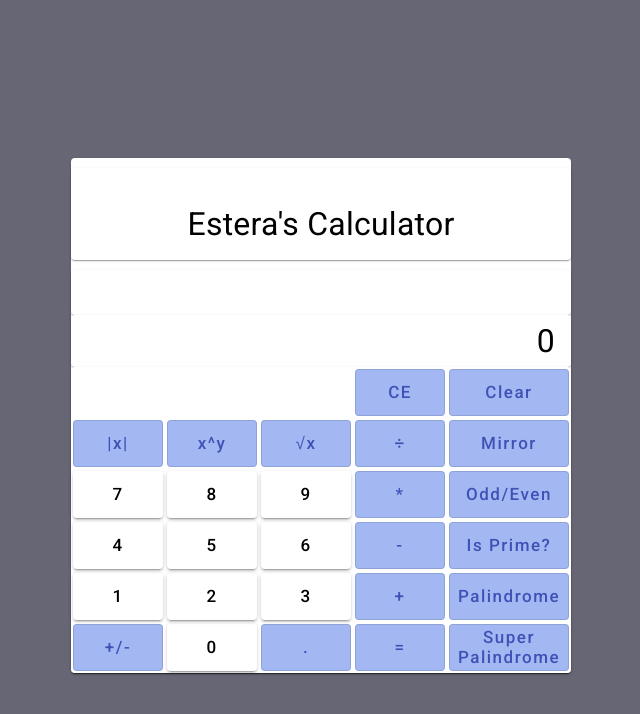
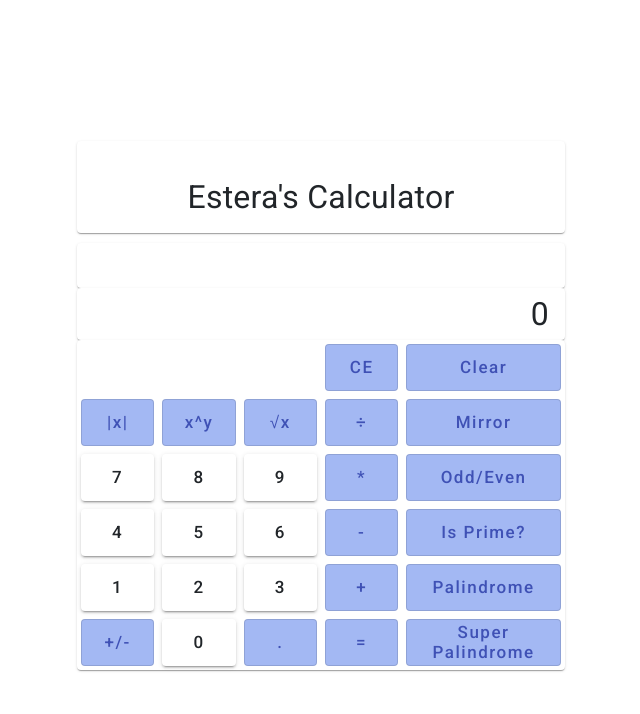
Before and after one commit to ProgramingLearning/CalculatorUI, an Angular app in the folder CalculatorUI/: page / in a window 1280 px wide. Shown: the top 714 px of the page, without its empty margins (319-959 px from the left). Built offline with nearby package versions, Linux system fonts and the light colour scheme.

Commit message:
added bootstrap layout of buttons

```diff
--- a/CalculatorUI/angular.json
+++ b/CalculatorUI/angular.json
@@ -31,9 +31,12 @@
             ],
             "styles": [
               "@angular/material/prebuilt-themes/indigo-pink.css",
-              "src/styles.scss"
+              "src/styles.scss",
+              "./node_modules/bootstrap/dist/css/bootstrap.min.css"
             ],
-            "scripts": []
+            "scripts": [
+              "./node_modules/bootstrap/dist/js/bootstrap.min.js"
+            ]
           },
           "configurations": {
             "production": {
--- a/CalculatorUI/package.json
+++ b/CalculatorUI/package.json
@@ -21,6 +21,9 @@
     "@angular/platform-browser-dynamic": "^15.1.0",
     "@angular/router": "^15.1.0",
     "@ng-bootstrap/ng-bootstrap": "^14.0.1",
+    "bootstrap": "^5.2.3",
+    "jquerry": "^0.0.1-security",
+    "popper": "^1.0.1",
     "rxjs": "~7.8.0",
     "tslib": "^2.3.0",
     "zone.js": "~0.12.0"
--- a/CalculatorUI/src/app/app.component.scss
+++ b/CalculatorUI/src/app/app.component.scss
@@ -1,6 +1,3 @@
 .mat-body, .mat-body-2, .mat-typography .mat-body, .mat-typography .mat-body-2, .mat-typography {
-    font: 400 14px/20px Roboto, sans-serif;
-    letter-spacing: .0178571429em;
-    margin: 15px;
-    background-color: #17171c;
+
   }
--- a/CalculatorUI/src/app/calculator/calculator.component.html
+++ b/CalculatorUI/src/app/calculator/calculator.component.html
@@ -1,56 +1,127 @@
 <div class="container-sm">
   <!-- <h1 class="text-center">Estera's Calculator</h1> -->
-  <mat-card class="all-content">
-
+  <div class="row">
+    <div class="col-12">
       <mat-card class="title">Estera's Calculator</mat-card>
-
+    </div>
+  </div>
+  <div class="row">
+    <div class="col-12">
       <mat-card class="message-label">
         <mat-card-content>{{output}}</mat-card-content>
       </mat-card>
+    </div>
+  </div>
+  <div class="row">
+    <div class="col-12">
       <mat-card class="result-label">
         <mat-card-content>{{input}}</mat-card-content>
       </mat-card>
-
+    </div>
+  </div>
+  <div class="container">
+    <div class="row">
       <mat-card class="calculator-buttons">
-      <div class="col-sm-3 p-1 m-0">
+        <div class="row">
+          <div class="col-sm-6 p-3 m-0"></div>
+          <div class="col-sm-2 p-1 m-0">
             <button mat-stroked-button color="primary" class="op-buttons" (click)="pressClear()">CE</button>
+          </div>
+          <div class="col-sm-4 p-1 m-0">
             <button mat-stroked-button color="primary" class="long-op-buttons" (click)="pressDelete()">Clear</button>
           </div>
-      <div class="col-sm-3 p-1 m-0">
+        </div>
+        <div class="row">
+          <div class="col-sm-2 p-1 m-0">
             <button mat-stroked-button color="primary" class="op-buttons" (click)="pressOperation('MOD')">|x|</button>
+          </div>
+          <div class="col-sm-2 p-1 m-0">
             <button mat-stroked-button color="primary" class="op-buttons" (click)="pressOperation('^')">x^y</button>
+          </div>
+          <div class="col-sm-2 p-1 m-0">
             <button mat-stroked-button color="primary" class="op-buttons" (click)="pressOperation('√')">√x</button>
+          </div>
+          <div class="col-sm-2 p-1 m-0">
             <button mat-stroked-button color="primary" class="op-buttons" (click)="pressOperation('/')">÷</button>
-        <button mat-stroked-button color="primary" class="long-op-buttons" (click)="pressOperation('M')">Mirror</button>
           </div>
-      <div class="col-sm-3 p-1 m-0">
+          <div class="col-sm-4 p-1 m-0">
+            <button mat-stroked-button color="primary" class="long-op-buttons"
+              (click)="pressOperation('M')">Mirror</button>
+          </div>
+        </div>
+        <div class="row">
+          <div class="col-sm-2 p-1 m-0">
             <button mat-raised-button color="link" class="num-buttons" (click)="pressNum('7')">7</button>
+          </div>
+          <div class="col-sm-2 p-1 m-0">
             <button mat-raised-button color="link" class="num-buttons" (click)="pressNum('8')">8</button>
+          </div>
+          <div class="col-sm-2 p-1 m-0">
             <button mat-raised-button color="link" class="num-buttons" (click)="pressNum('9')">9</button>
+          </div>
+          <div class="col-sm-2 p-1 m-0">
             <button mat-stroked-button color="primary" class="op-buttons" (click)="pressOperation('*')">*</button>
-        <button mat-stroked-button color="primary" class="long-op-buttons" (click)="pressOperation('OE')">Odd/Even</button>
           </div>
-      <div class="col-sm-3 p-1 m-0">
+          <div class="col-sm-4 p-1 m-0">
+            <button mat-stroked-button color="primary" class="long-op-buttons"
+              (click)="pressOperation('OE')">Odd/Even</button>
+          </div>
+        </div>
+        <div class="row">
+          <div class="col-sm-2 p-1 m-0">
             <button mat-raised-button color="link" class="num-buttons" (click)="pressNum('4')">4</button>
+          </div>
+          <div class="col-sm-2 p-1 m-0">
             <button mat-raised-button color="link" class="num-buttons" (click)="pressNum('5')">5</button>
+          </div>
+          <div class="col-sm-2 p-1 m-0">
             <button mat-raised-button color="link" class="num-buttons" (click)="pressNum('6')">6</button>
+          </div>
+          <div class="col-sm-2 p-1 m-0">
             <button mat-stroked-button color="primary" class="op-buttons" (click)="pressOperation('-')">-</button>
-        <button mat-stroked-button color="primary" class="long-op-buttons" (click)="pressOperation('PRIME')">Is Prime?</button>
           </div>
-      <div class="col-sm-3 p-1 m-0">
+          <div class="col-sm-4 p-1 m-0">
+            <button mat-stroked-button color="primary" class="long-op-buttons" (click)="pressOperation('PRIME')">Is
+              Prime?</button>
+          </div>
+        </div>
+        <div class="row">
+          <div class="col-sm-2 p-1 m-0">
             <button mat-raised-button color="link" class="num-buttons" (click)="pressNum('1')">1</button>
+          </div>
+          <div class="col-sm-2 p-1 m-0">
             <button mat-raised-button color="link" class="num-buttons" (click)="pressNum('2')">2</button>
+          </div>
+          <div class="col-sm-2 p-1 m-0">
             <button mat-raised-button color="link" class="num-buttons" (click)="pressNum('3')">3</button>
+          </div>
+          <div class="col-sm-2 p-1 m-0">
             <button mat-stroked-button color="primary" class="op-buttons" (click)="pressOperation('+')">+</button>
-        <button mat-stroked-button color="primary" class="long-op-buttons" (click)="pressOperation('P')">Palindrome</button>
           </div>
-      <div class="col-sm-3 p-1 m-0">
+          <div class="col-sm-4 p-1 m-0">
+            <button mat-stroked-button color="primary" class="long-op-buttons"
+              (click)="pressOperation('P')">Palindrome</button>
+          </div>
+        </div>
+        <div class="row">
+          <div class="col-sm-2 p-1 m-0">
             <button mat-stroked-button color="primary" class="op-buttons" (click)="pressCS()">+/-</button>
+          </div>
+          <div class="col-sm-2 p-1 m-0">
             <button mat-raised-button color="link" class="num-buttons" (click)="pressNum('0')">0</button>
+          </div>
+          <div class="col-sm-2 p-1 m-0">
             <button mat-stroked-button color="primary" class="op-buttons" (click)="pressDot()">.</button>
+          </div>
+          <div class="col-sm-2 p-1 m-0">
             <button mat-stroked-button color="primary" class="op-buttons" (click)="pressOperation('RESULT')">=</button>
-        <button mat-stroked-button color="primary" class="long-op-buttons" (click)="pressOperation('SP')">Super Palindrome</button>
+          </div>
+          <div class="col-sm-4 p-1 m-0">
+            <button mat-stroked-button color="primary" class="long-op-buttons" (click)="pressOperation('SP')">Super
+              Palindrome</button>
+          </div>
         </div>
       </mat-card>
-  </mat-card>
     </div>
+  </div>
+</div>
--- a/CalculatorUI/src/app/calculator/calculator.component.scss
+++ b/CalculatorUI/src/app/calculator/calculator.component.scss
@@ -1,11 +1,4 @@
-
-.mat-mdc-card.all-content {
-    width: fit-content;
-    align-self: center;
-    display: flex;
-}
-
-.mat-mdc-card.title {
+.title {
     font-size: xx-large;
     height: 30px;
     align-content: end;
@@ -15,37 +8,27 @@
     padding: 46px;
     align-items: center;
 }
-.mat-mdc-card.message-label{
+
+.message-label {
     height: 45px;
 }
-.calculator-buttons button {
+.calculator-buttons button{
     height: 47px;
+    width: 100%;
+    font-size: 17px;
+}
 
-    font-size: 17px;
-    margin: 2px;
-}
-.num-buttons{
-    width: 90px;
-}
 .op-buttons {
     background-color: rgb(163, 184, 243);
-    color: #684c4c;
-    width: 90px;
+
 }
+
 .long-op-buttons {
     background-color: rgb(163, 184, 243);
-    color: #684c4c;
-    width: 120px;
 }
 
 .mdc-button:hover {
     cursor: pointer;
-}
-
-.mat-mdc-card.calculator-buttons {
-    display: flex;
-    align-self: center;
-    align-items: end;
 }
 
 .mat-mdc-card.message-label {
--- a/CalculatorUI/src/app/calculator/calculator.component.ts
+++ b/CalculatorUI/src/app/calculator/calculator.component.ts
@@ -1,11 +1,11 @@
 import { HostListener, Component } from '@angular/core';
-
 
 @Component({
   selector: 'app-calculator',
   templateUrl: './calculator.component.html',
   styleUrls: ['./calculator.component.scss']
 })
+
 export class CalculatorComponent {
   ngOnInit(): void {
     this.input = '0';
```
Also changed, not shown: 2 other files (tests, documents, lock files or other folders). Lines whose indentation alone changed are shown as unchanged.
